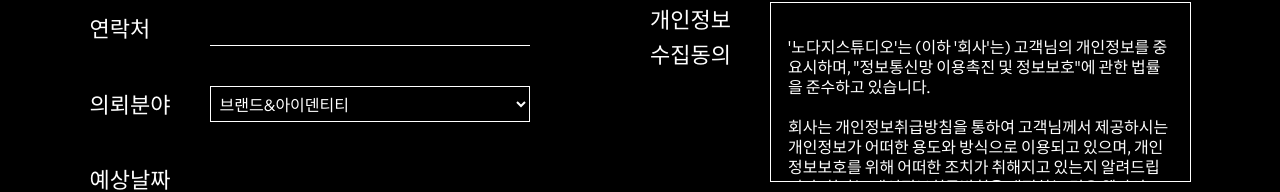
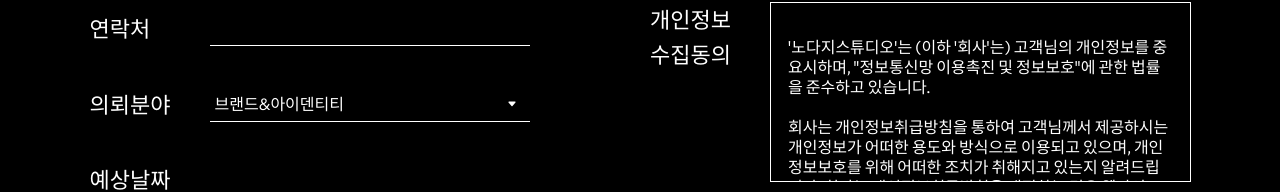
Before and after one commit to anjitpariyar/nodazi, a Next.js app: page /contact in a window 1280 px wide. Shown: the part 358-550 px from the top of the page. Built offline with nearby package versions, Linux system fonts and the light colour scheme.

Commit message:
design fixed as request(2)

```diff
--- a/components/layout/Header.tsx
+++ b/components/layout/Header.tsx
@@ -183,6 +183,10 @@ const StarWrap = styled.div`
     @media ${device.tablet} {
       display: none;
     }
+  };
+  &:hover {
+  svg g path{
+    fill: #5A875A ;
   }
 `;
 
--- a/components/pages/contact/FormItem.tsx
+++ b/components/pages/contact/FormItem.tsx
@@ -188,6 +188,11 @@ const Input = styled.input`
   line-height: 20px;
   color: ${({ theme }) => theme.white};
   box-sizing: border-box;
+  &:-webkit-autofill {
+     transition: background-color 5000s;
+    -webkit-text-fill-color: #fff !important;
+  };
+
 `;
 const Label = styled.label<{ type }>`
   margin: 0;
@@ -293,8 +298,12 @@ const Item = styled.div<{ width; type }>`
 `;
 
 const Select = styled(Input).attrs({ as: "select" })`
-  background-color: ${({ theme }) => theme.black};
-  border: 1px solid ${({ theme }) => theme.white};
+  // background-color: ${({ theme }) => theme.black};
+  // border: 1px solid ${({ theme }) => theme.white};
+  background: url("/image/selectDown.svg") no-repeat;
+  background-position: calc(100% - 0.75rem) center;
+  border-radius: unset;
+  appearance: none !important;
   padding: 0px 5px;
 `;
 const Textarea = styled(Input).attrs({ as: "textarea" })`
@@ -331,7 +340,7 @@ const Checkbox = styled.input`
       height: 20px;
       border: nones;
       background: ${({ theme }) => theme.white};
-      transition: contentx 0.3s linear;
+      transition: content 0.3s linear;
       font-size: 1.5em;
       display: flex;
       align-items: center;
@@ -339,7 +348,7 @@ const Checkbox = styled.input`
     }
   }
   &:checked + label:before {
-    content: "✅";
+    background-image: url(/image/check.svg);
     background-color: transparent;
   }
 `;
```
Also changed, not shown: public/image/check.svg (added), public/image/selectDown.svg (added).
